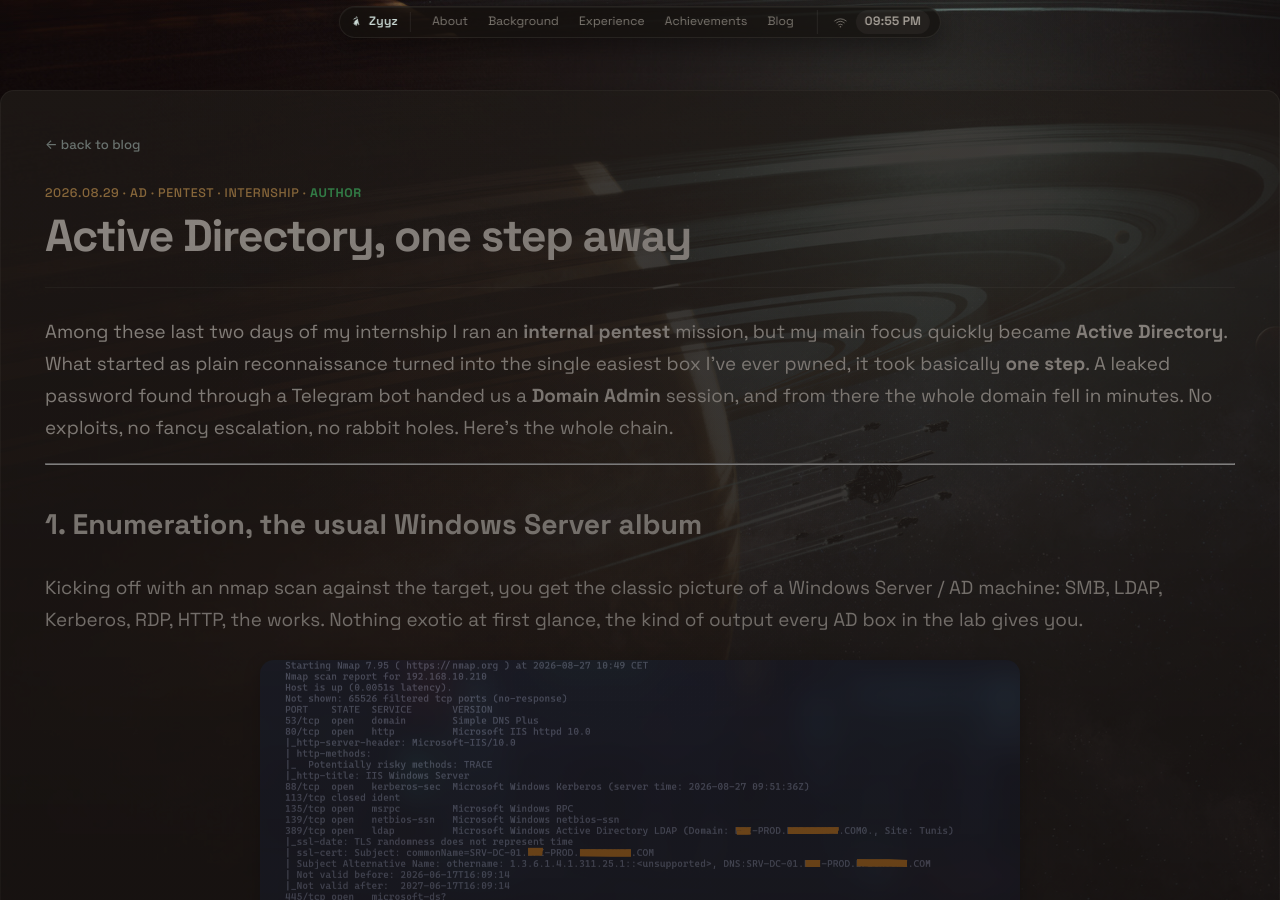
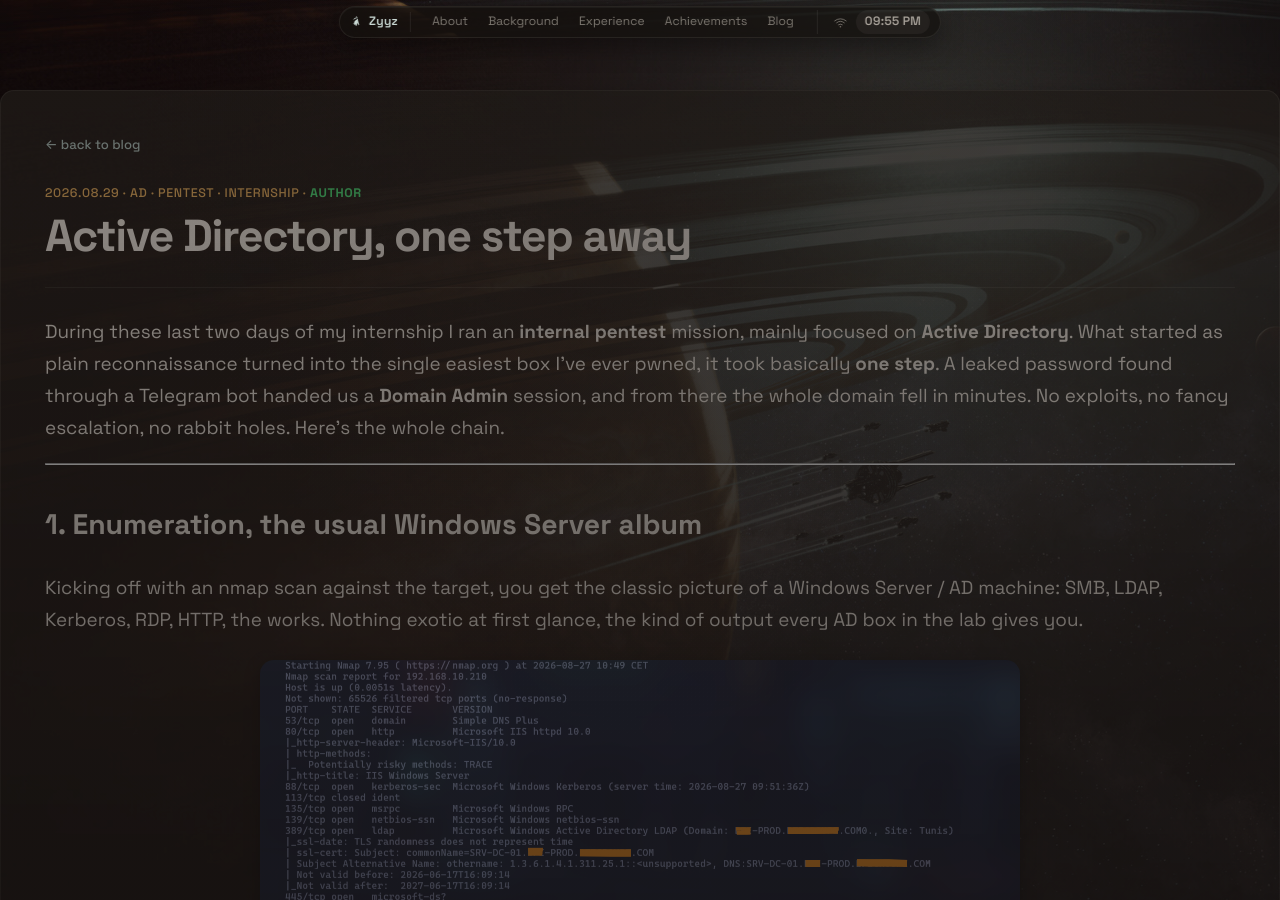
Before and after one commit to 0xZyyz/0xZyyz.github.io, a Jekyll site: the page built from _posts/2026-08-29-internal-ad-pentest-internship.md, in a window 1280 px wide and 900 px high. Built offline with Jekyll 4.4.1, drawn with Linux system fonts in a browser that asks for light colours.

Commit message:
Fix intro wording

```diff
--- a/_posts/2026-08-29-internal-ad-pentest-internship.md
+++ b/_posts/2026-08-29-internal-ad-pentest-internship.md
@@ -6,7 +6,7 @@ categories: [ad, pentest, internship]
 role: author
 ---
 
-Among these last two days of my internship I ran an **internal pentest** mission, but my main focus quickly became **Active Directory**. What started as plain reconnaissance turned into the single easiest box I've ever pwned, it took basically **one step**. A leaked password found through a Telegram bot handed us a **Domain Admin** session, and from there the whole domain fell in minutes. No exploits, no fancy escalation, no rabbit holes. Here's the whole chain.
+During these last two days of my internship I ran an **internal pentest** mission, mainly focused on **Active Directory**. What started as plain reconnaissance turned into the single easiest box I've ever pwned, it took basically **one step**. A leaked password found through a Telegram bot handed us a **Domain Admin** session, and from there the whole domain fell in minutes. No exploits, no fancy escalation, no rabbit holes. Here's the whole chain.
 
 ---
 
```
